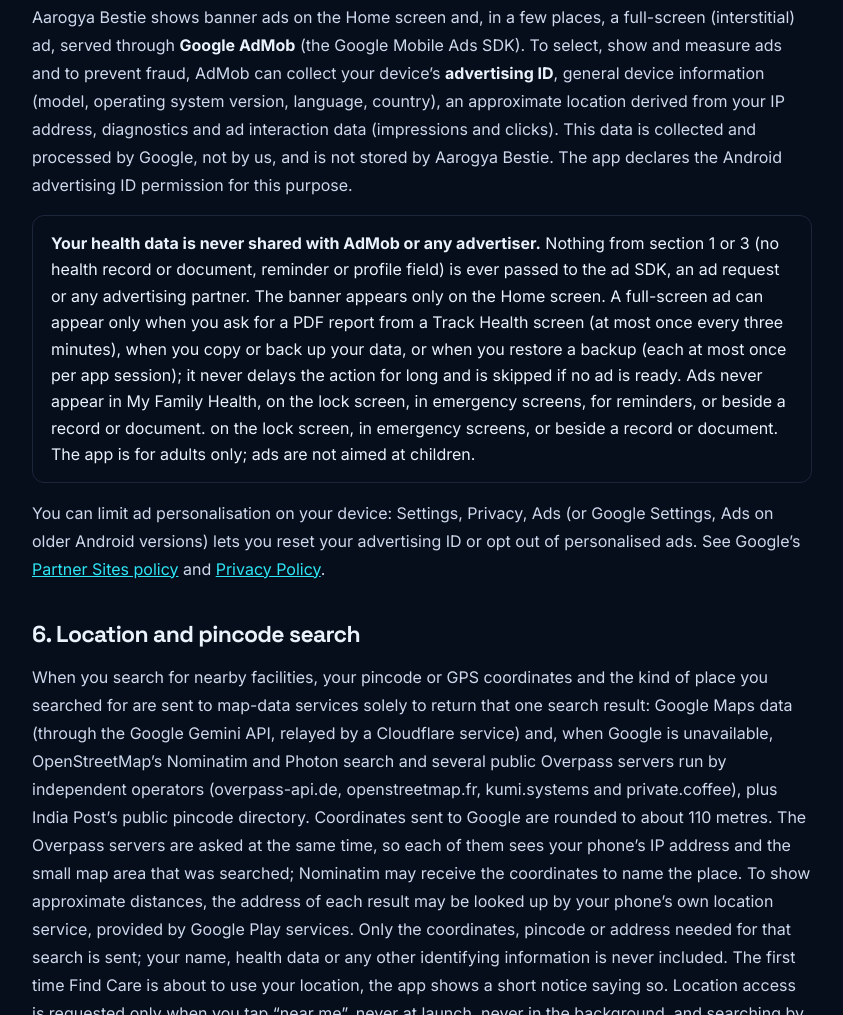
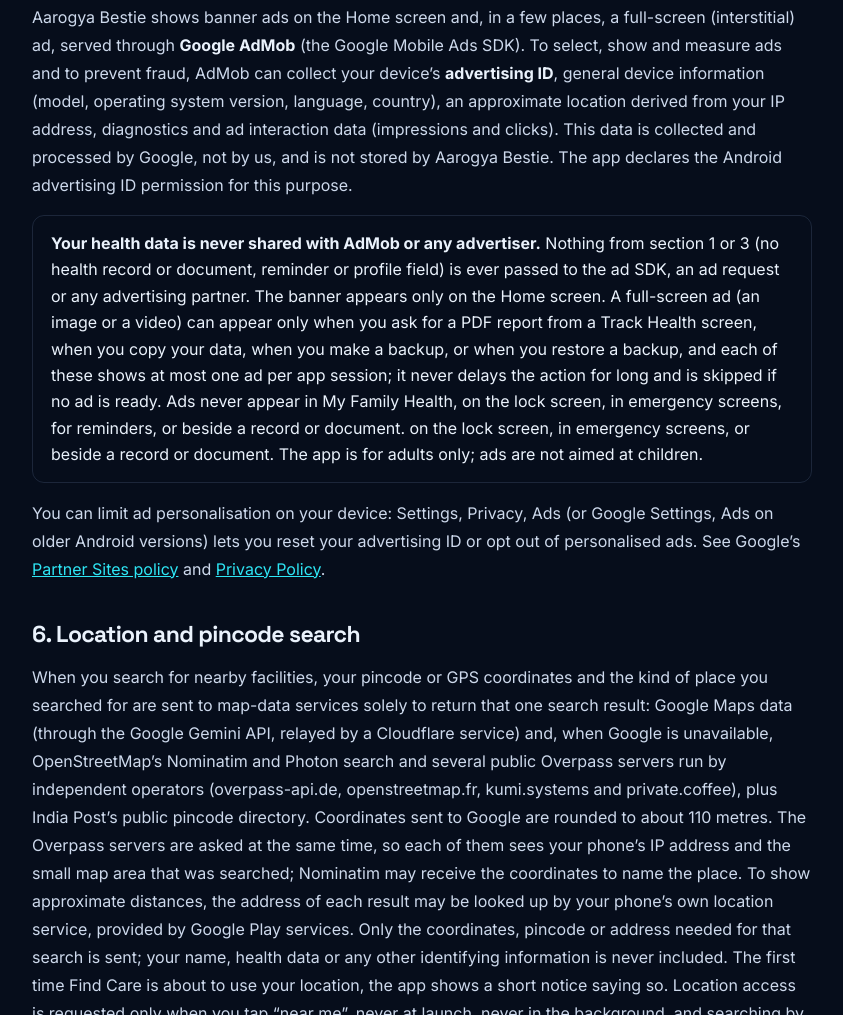
Before and after one commit to shahnawazrathod86/a3sdigitech, a plain HTML site: page aarogyabestie-privacy.html in a window 1280 px wide. Shown: the part 3445-4460 px from the top of the page, without its empty margins (60-903 px from the left). Drawn offline with Linux system fonts and the light colour scheme.

Commit message:
Aarogya Bestie policy: full-screen ad rule is one ad per moment per app session
Co-Authored-By: Claude Sonnet 5.5 <noreply@anthropic.com>

```diff
--- a/aarogyabestie-privacy.html
+++ b/aarogyabestie-privacy.html
@@ -65,7 +65,7 @@
 
 <h2>5. Advertising (Google AdMob)</h2>
 <p>Aarogya Bestie shows banner ads on the Home screen and, in a few places, a full-screen (interstitial) ad, served through <strong>Google AdMob</strong> (the Google Mobile Ads SDK). To select, show and measure ads and to prevent fraud, AdMob can collect your device&rsquo;s <strong>advertising ID</strong>, general device information (model, operating system version, language, country), an approximate location derived from your IP address, diagnostics and ad interaction data (impressions and clicks). This data is collected and processed by Google, not by us, and is not stored by Aarogya Bestie. The app declares the Android advertising ID permission for this purpose.</p>
-<div style="border:1px solid var(--line);border-radius:12px;padding:14px 18px;margin:16px 0"><strong>Your health data is never shared with AdMob or any advertiser.</strong> Nothing from section 1 or 3 (no health record or document, reminder or profile field) is ever passed to the ad SDK, an ad request or any advertising partner. The banner appears only on the Home screen. A full-screen ad can appear only when you ask for a PDF report from a Track Health screen (at most once every three minutes), when you copy or back up your data, or when you restore a backup (each at most once per app session); it never delays the action for long and is skipped if no ad is ready. Ads never appear in My Family Health, on the lock screen, in emergency screens, for reminders, or beside a record or document. on the lock screen, in emergency screens, or beside a record or document. The app is for adults only; ads are not aimed at children.</div>
+<div style="border:1px solid var(--line);border-radius:12px;padding:14px 18px;margin:16px 0"><strong>Your health data is never shared with AdMob or any advertiser.</strong> Nothing from section 1 or 3 (no health record or document, reminder or profile field) is ever passed to the ad SDK, an ad request or any advertising partner. The banner appears only on the Home screen. A full-screen ad (an image or a video) can appear only when you ask for a PDF report from a Track Health screen, when you copy your data, when you make a backup, or when you restore a backup, and each of these shows at most one ad per app session; it never delays the action for long and is skipped if no ad is ready. Ads never appear in My Family Health, on the lock screen, in emergency screens, for reminders, or beside a record or document. on the lock screen, in emergency screens, or beside a record or document. The app is for adults only; ads are not aimed at children.</div>
 <p>You can limit ad personalisation on your device: Settings, Privacy, Ads (or Google Settings, Ads on older Android versions) lets you reset your advertising ID or opt out of personalised ads. See Google&rsquo;s <a href="https://policies.google.com/technologies/partner-sites">Partner Sites policy</a> and <a href="https://policies.google.com/privacy">Privacy Policy</a>.</p>
 
 <h2>6. Location and pincode search</h2>
```
